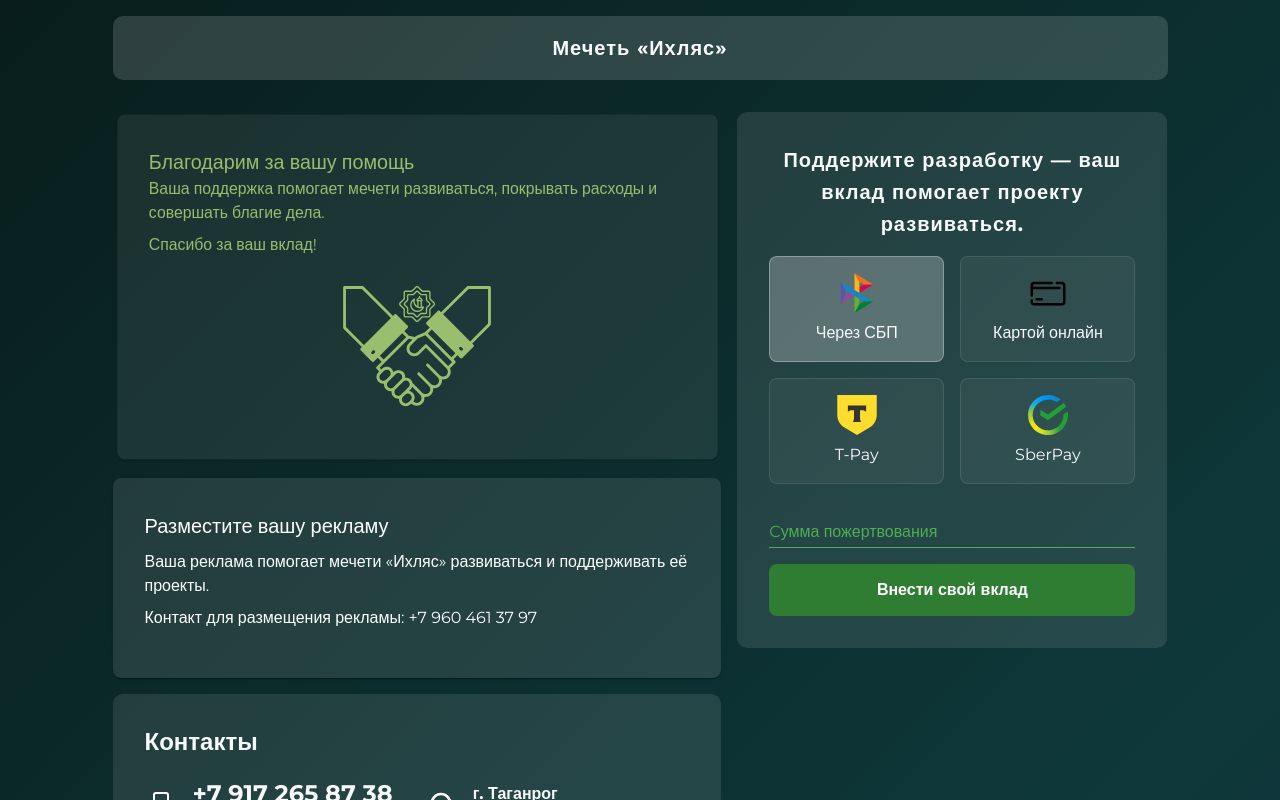
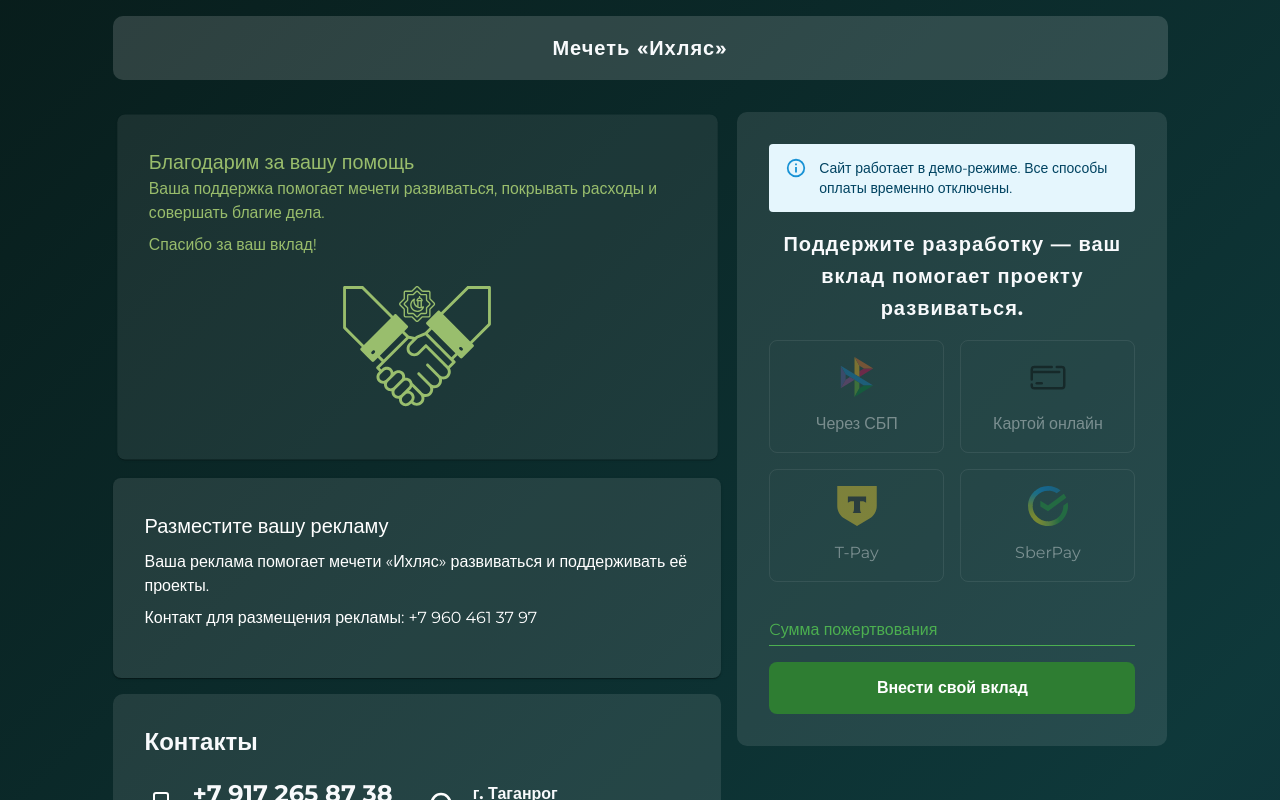
Before and after one commit to oleg-creator-arch/system_donat, a React (Vite) app: page /refund in a window 1280 px wide. Shown: the top 800 px of the page. Built offline with nearby package versions, Linux system fonts and the light colour scheme; a web font is replaced by a local one.

Commit message:
add demo

```diff
--- a/src/widgets/paymentDev/ui/payment-dev.tsx
+++ b/src/widgets/paymentDev/ui/payment-dev.tsx
@@ -1,11 +1,12 @@
-import { Box, Button, Grid, Stack, TextField, Typography } from '@mui/material';
+import { Alert, Box, Button, Grid, Stack, TextField, Typography } from '@mui/material';
 import { useState } from 'react';
 import { paymentMethods } from '../lib/make-pay';
 import { api } from '@/shared/api/api';
 import { useSnackbar } from 'notistack';
 
 export const PaymentDev = () => {
-  const [selected, setSelected] = useState('sbp');
+  const DEMO_MODE = true;
+  const [selected, setSelected] = useState<string | null>(null);
   const [amount, setAmount] = useState('');
   const [isError, setIsError] = useState(false);
   const [loading, setLoading] = useState(false);
@@ -51,31 +52,9 @@ export const PaymentDev = () => {
   };
 
   const handlePayment = async () => {
-    const numericAmount = Number(amount.replace(/\s|₽/g, ''));
-    if (isError || !numericAmount) return;
-
-    try {
-      setLoading(true);
-
-      const res = await api.post('/payments-dev', {
-        amount: numericAmount,
-        paymentMethod: selected,
-      });
-
-      console.log('Server response:', res.data);
-
-      const url = res.data?.paymentUrl;
-
-      if (url) {
-        window.location.href = url;
-      } else {
-        enqueueSnackbar('Ссылка на оплату не найдена', { variant: 'error' });
-      }
-    } catch (err) {
-      enqueueSnackbar('Ошибка при создании платежа', { variant: 'error' });
-    } finally {
-      setLoading(false);
-    }
+    enqueueSnackbar('Сайт работает в демо-режиме. Оплата временно недоступна.', {
+      variant: 'info',
+    });
   };
 
   return (
@@ -95,6 +74,10 @@ export const PaymentDev = () => {
       }}
     >
       <Stack spacing={2}>
+        <Alert severity="info">
+          Сайт работает в демо-режиме. Все способы оплаты временно отключены.
+        </Alert>
+
         <Typography
           variant="h6"
           sx={{
@@ -120,48 +103,22 @@ export const PaymentDev = () => {
           {paymentMethods.map(method => (
             <Grid key={method.id} size={{ xs: 12, sm: 6, md: 6 }}>
               <Box
-                onClick={() => setSelected(method.id)}
                 sx={{
-                  cursor: 'pointer',
+                  cursor: 'not-allowed',
+                  opacity: 0.4,
+                  p: 2,
                   textAlign: 'center',
-                  display: 'flex',
-                  flexDirection: { xs: 'row', md: 'column' },
-                  alignItems: 'center',
-                  justifyContent: 'center',
-                  gap: { xs: 1, md: 0 },
-                  p: { xs: 1, md: 2 },
                   borderRadius: 2,
-                  background:
-                    selected === method.id
-                      ? 'rgba(255, 255, 255, 0.25)'
-                      : 'rgba(255, 255, 255, 0.05)',
-                  border:
-                    selected === method.id
-                      ? '1px solid rgba(255,255,255,0.3)'
-                      : '1px solid rgba(255,255,255,0.1)',
-                  transition: 'all 0.2s ease',
-                  '&:hover': {
-                    background: 'rgba(255,255,255,0.2)',
-                  },
+                  border: '1px solid rgba(255,255,255,0.2)',
                 }}
               >
                 <Box
                   component="img"
                   src={method.icon}
                   alt={method.label}
-                  sx={{
-                    width: 40,
-                    height: 40,
-                    mb: { md: 1, xs: 0 },
-                  }}
+                  sx={{ width: 40, height: 40, mb: 1 }}
                 />
-                <Typography
-                  fontWeight={500}
-                  fontSize={{ xs: '0.9rem', md: '1rem' }}
-                  sx={{ whiteSpace: 'nowrap' }}
-                >
-                  {method.label}
-                </Typography>
+                <Typography>{method.label}</Typography>
               </Box>
             </Grid>
           ))}
```
Also changed, not shown: src/widgets/payment/ui/payment.tsx (+40 -43 lines), 1 other file (tests, documents, lock files or other folders).
